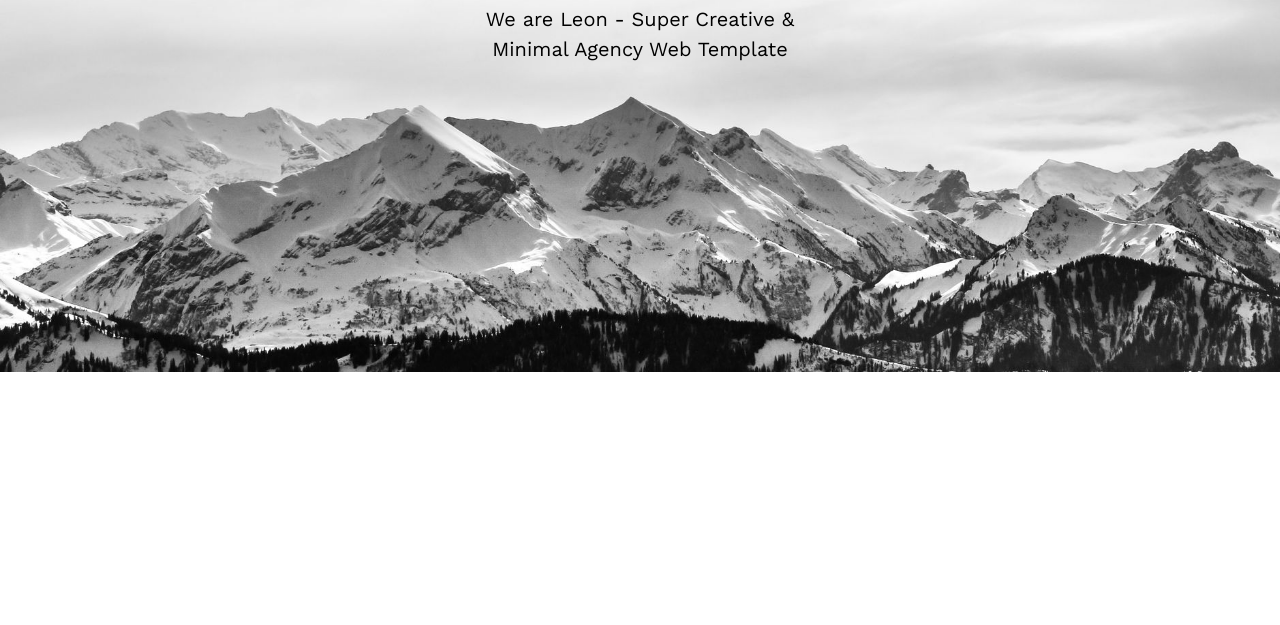
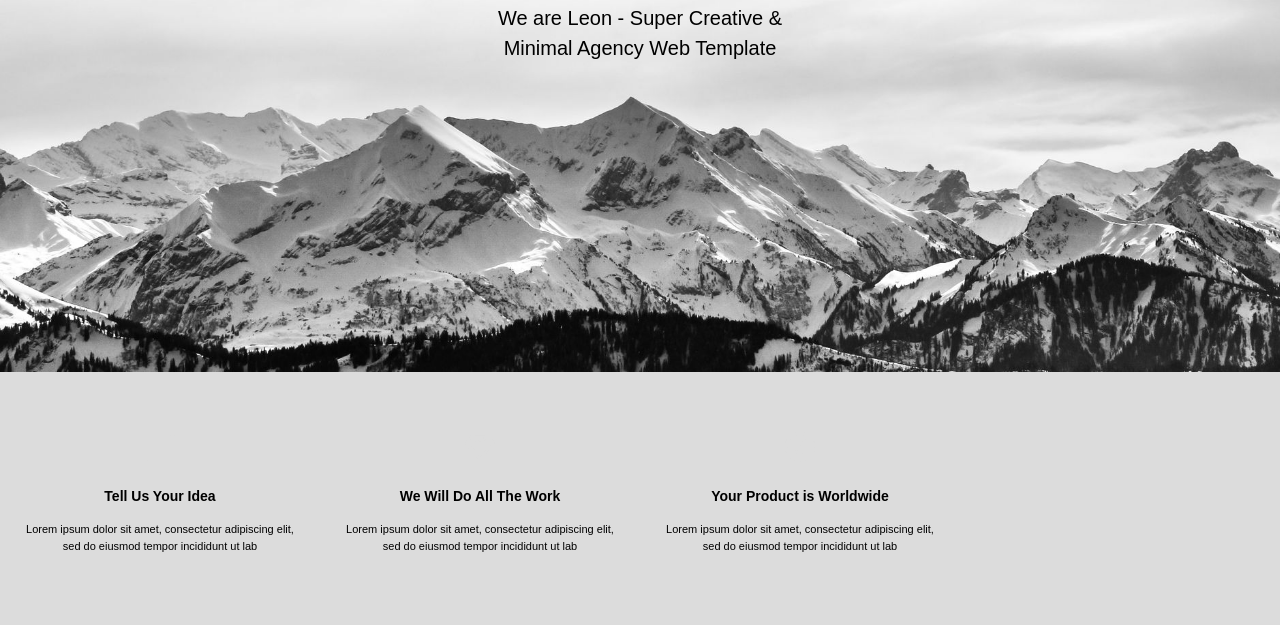
Before and after one commit to OmarElsayed3/Project-01, a plain HTML site: page index.html in a window 1280 px wide. Shown: the part 418-1043 px from the top of the page. Before the commit the page ends 800 px from the top, so only its background shows below. Drawn offline with nearby package versions, Linux system fonts and the light colour scheme.

Commit message:
[Add]:section-2

```diff
--- a/SCSS/style.scss
+++ b/SCSS/style.scss
@@ -173,9 +173,61 @@ body {
 /*   End Style Section one */
 
 /*   Start Style Section two */
+.box{
+    padding: 40px 0px;
+    background-color:gainsboro;
+    .content{
+     display: grid;
+     grid-template-columns: repeat(auto-fill,minmax(300px,1fr));
+     .block{
+         padding: 20px;
+         text-align: center;
+         i{
+             color: gainsboro;
+             font-size: 30px;
+             margin-bottom: 10px;
+         }
+         h3{
+             font-weight: bolder;
+             font-size: 14px;
+             line-height: 1.5;
+         }
+         p{
+             font-size: 11px;
+             line-height: 1.5;
+
+         }
+     }
+    }
+ }
 
 /*   End Style Section two */
-
+.box{
+    padding: 40px 0px;
+    background-color:gainsboro;
+    .content{
+     display: grid;
+     grid-template-columns: repeat(auto-fill,minmax(300px,1fr));
+     .block{
+         padding: 20px;
+         text-align: center;
+         i{
+             color: $main-color;
+             font-size: 30px;
+             margin-bottom: 10px;
+         }
+         h3{
+             font-weight: bolder;
+             font-size: 14px;
+             line-height: 1.5;
+         }
+         p{
+             font-size: 11px;
+             line-height: 1.5;
+         }
+     }
+    }
+ }
 /*   Start Style Section three */
 
 /*   End Style Section three */
--- a/index.html
+++ b/index.html
@@ -5,10 +5,10 @@
     <meta name="viewport" content="width=device-width, initial-scale=1.0">
     <!--Fonts-->
     <link rel="preconnect" href="https://fonts.gstatic.com" />
-    <link href="https://fonts.googleapis.com/css2?family=Work+Sans:wght@200;300;400;500;600;700;800&#038;display=swap"rel="stylesheet"/>
     <!--CSS-->
     <link rel="stylesheet" href="./SCSS/style.css">
     <link rel="stylesheet" href="./SCSS/all.min.css">
+    <script src="https://kit.fontawesome.com/4e52b869d6.js" crossorigin="anonymous"></script>
     <title>Project-1</title>
 </head>
 <body>
@@ -46,6 +46,26 @@
 
     <!--Start Section Two-->
         <!--Noouh-->
+        <div class = "box">
+            <div class = "content">
+                <div class = "block">
+                        <i class="fas fa-magic fa-3x"></i>
+                        <h3>Tell Us Your Idea</h3>
+                        <p>Lorem ipsum dolor sit amet, consectetur adipiscing elit, sed do eiusmod tempor incididunt ut lab</p>
+                    </div>
+                        <div class = "block">
+                        <i class="fa-regular fa-gem"></i>
+                        <h3>We Will Do All The Work</h3>
+                        <p>Lorem ipsum dolor sit amet, consectetur adipiscing elit, sed do eiusmod tempor incididunt ut lab</p>
+                    </div>
+                    <div class = "block">
+                        <i class="fas fa-globe-asia fa-3x"></i>
+                        <h3>Your Product is Worldwide</h3>
+                        <p>Lorem ipsum dolor sit amet, consectetur adipiscing elit, sed do eiusmod tempor incididunt ut lab</p>
+                    </div>
+            </div>
+
+        </div>
     <!--End Section Two-->
 
     <!--Start Section Three-->
```
Also changed, not shown: SCSS/style.css, 1 other file.
